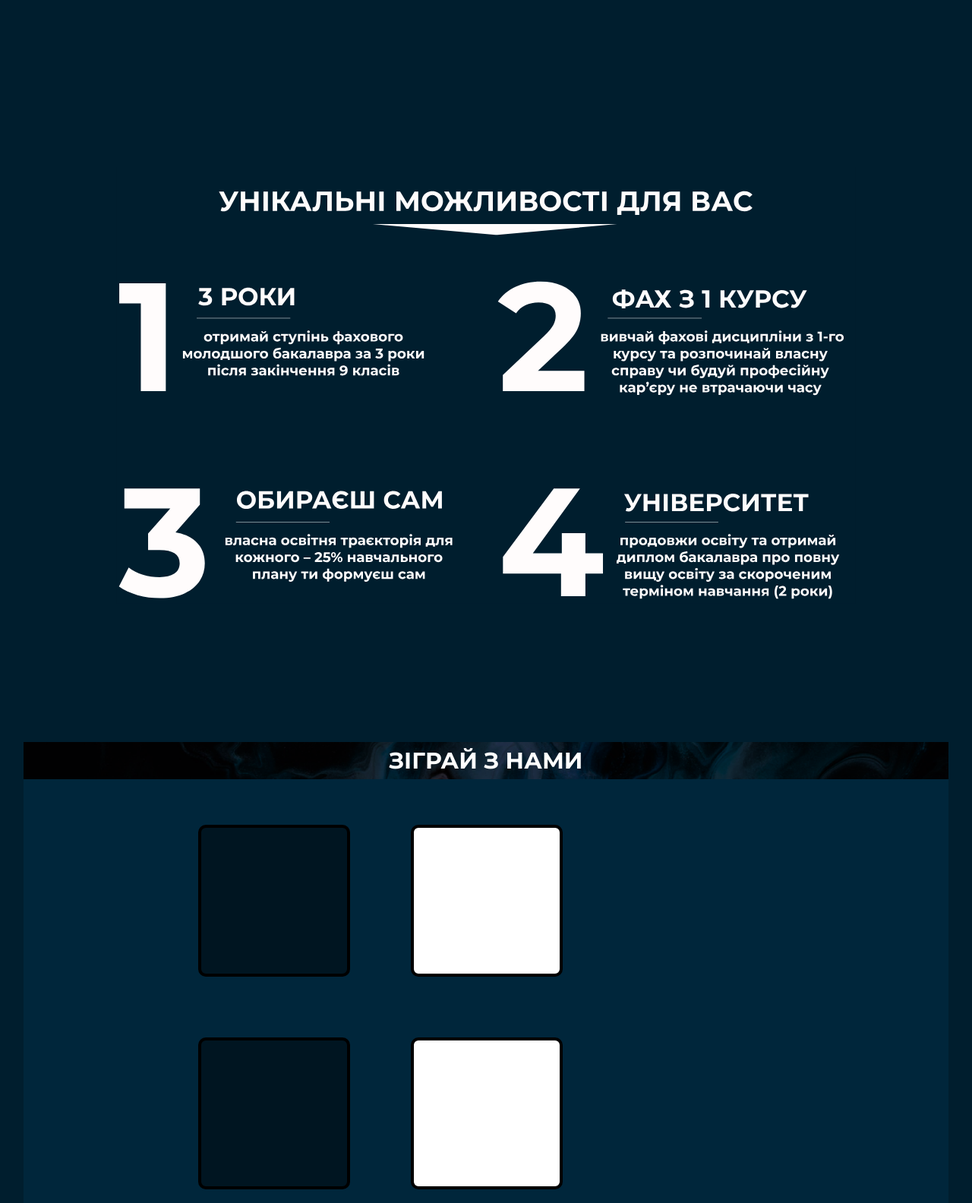
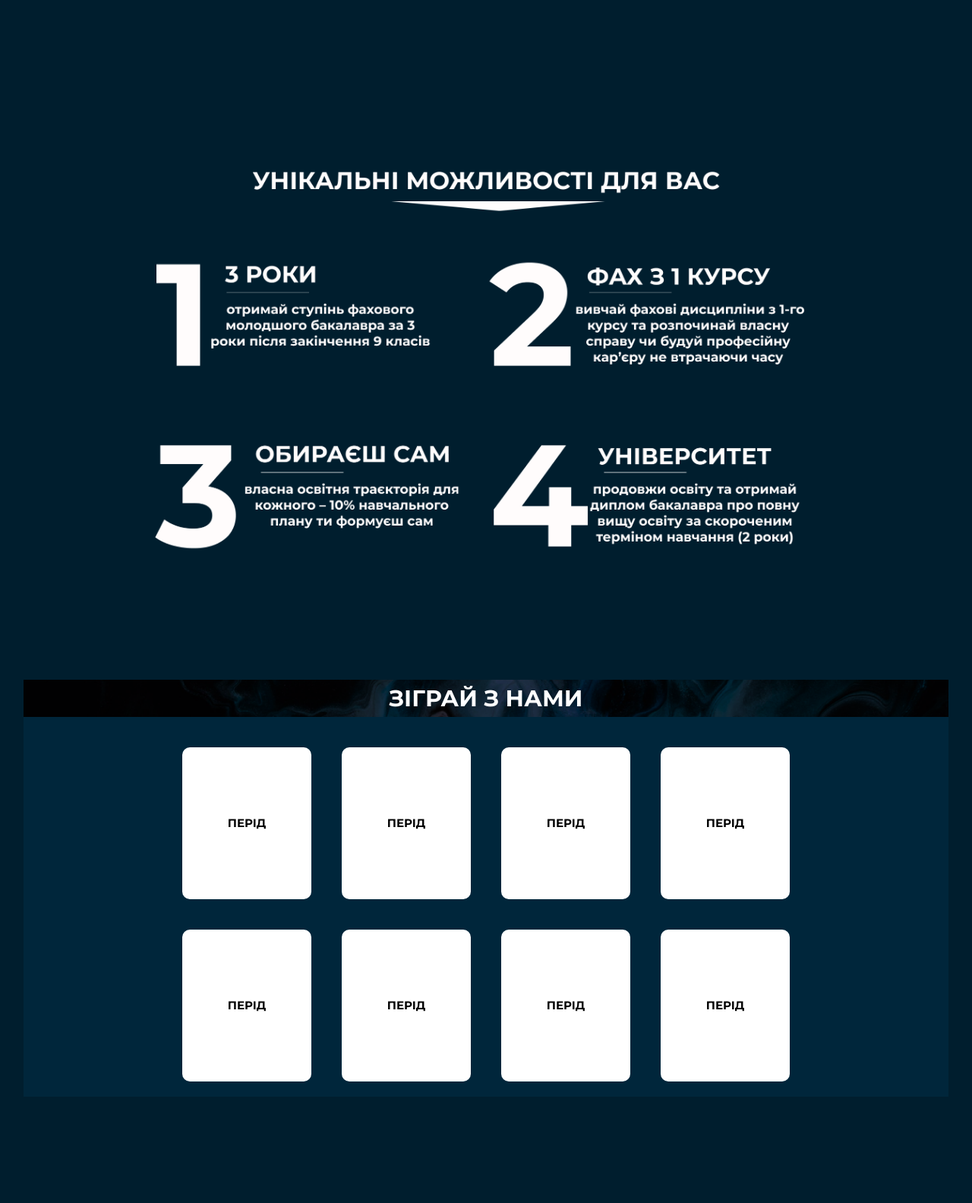
Before and after one commit to VladIvanchuk/Stie, a PHP site: page / in a window 1280 px wide. Shown: the part 3093-4677 px from the top of the page at 76% size. Run offline with PHP 8.4, Linux system fonts and the light colour scheme; some libraries are stand-ins or nearby versions.

Commit message:
Add files via upload

```diff
--- a/css/style.css
+++ b/css/style.css
@@ -623,8 +760,19 @@ header.sticky {
 	text-align: center;
 }
 
-.opp img{
-	width: 80%;
+.oppbottom{
+	width: 75%;
+	padding-bottom: 20px;
+}
+.opp__header{
+	transition: .5s;
+	width: 70%;
+	padding-bottom: 20px;
+}
+
+.opp__header:hover{
+	transform: scale(1.1);
+	transition: .3s;
 }
 
 
@@ -661,36 +810,53 @@ header.sticky {
 
 }
 
-.g__items{
+.game__items{
+	align-items: center;
+	display: flex;
+    flex-wrap: wrap;
+    justify-content: space-between;
+
+}
+
+.wrap{
 	margin: 0 auto;
-	padding: 0 11%;
+	padding: 0 1%;
 	display: flex;
 	flex-wrap: wrap;
 	align-items: center;
 }
 
-.game__item{
-	width: 200px;
-	height: 200px;
-	background-color: #fff;
-	margin: 40px;
-	border-radius: 10px;
-	border: 4px solid black;
+.card {
+  width: 170px;
+  height: 200px;
+  position: relative;
+  margin: 20px;
+  perspective: 1000px;
+  font-weight: bold;
 }
+.front, .back {
+  position: absolute;
+  width: 100%;
+  height: 100%;
+  left: 0;
+  top: 0;
+  display: flex;
+  justify-content: center;
+  align-items: center;
+  transition: .75s;
+  backface-visibility: hidden;
+  border-radius: 10px;
+}
+.front {
+  background-color: #fff;
+}
+.back {
+  background-color: #BDBDBD;
+  transform: rotateY(180deg);
+}
+.card:hover .front {transform: rotateY(180deg);}
+.card:hover .back {transform: rotateY(360deg);}
 
-._b{
-	background-color: #001521;
-}
-
-@media (max-width: 1500px){
-	.game__item{
-	min-width: 180px;
-	min-height: 180px;
-	}
-	.g__items{
-	padding: 0 190px;
-}
-}
 
 /************************************************/
 
--- a/index.html
+++ b/index.html
@@ -8,31 +8,93 @@
 	<link rel="stylesheet" type="text/css" href="css/reset.css">
 	<link rel="stylesheet" type="text/css" href="css\style.css">
 	<link rel="preconnect" href="https://fonts.gstatic.com">
+  <link rel="stylesheet" href="https://cdnjs.cloudflare.com/ajax/libs/animate.css/4.1.1/animate.min.css"/>
 	<link href="https://fonts.googleapis.com/css2?family=Montserrat:ital,wght@0,100;0,200;0,300;0,400;0,500;0,600;0,700;0,800;1,100;1,200;1,300;1,400;1,500;1,600;1,700;1,800;1,900&display=swap" rel="stylesheet">
+  <script src="https://kit.fontawesome.com/352aae529f.js" crossorigin="anonymous"></script>
 	<script src="https://ajax.googleapis.com/ajax/libs/jquery/3.5.1/jquery.min.js"></script>
   <title>НЕМК | Підприємництво, торгівля та біржова діяльність</title>
 </head>
 <body>
+
+  <a id="btnup"></a>
+
 	<header>
 		<div class="container">
 			<div class="header__container">
 
-			<div class="header__menu">
-				<a href="" class="menu__link">
-				<img class="menu__button" src="img/svg/Кнопка меню.svg" alt="Меню">
-				</a>
-			</div>
+			<div class="hamburger-menu">
+    <input id="menu__toggle" type="checkbox" />
+    <label class="menu__btn" for="menu__toggle">
+      <span></span>
+    </label>
 
-			<nav class="header__nav">
+    <ul id="nav" class="menu__box">
+      <li><a class="menu__item" href=""> Головна</a></li>
+
+      <li><a class="menu__item sub" href="#"><i class="fas fa-caret-down"></i> Про нас</a>
+        <ul>
+            <li><a href="#">Історія</a></li>
+            <li><a href="#">Досягнення</a></li>
+            <li><a href="#">Дисципліни</a></li>
+            <li><a href="#">Випускники</a></li>
+            <li><a href="#">Ресурси</a></li>
+        </ul>
+      </li>
+      <li><a class="menu__item" href="#">Вступнику</a></li>
+      <li><a class="menu__item sub" href="#"><i class="fas fa-caret-down"></i> Студенту</a>
+        <ul>
+            <li><a href="#">Співпраця з ВНЗ</a></li>
+            <li><a href="#">Працевлаштування</a></li>
+            <li><a href="#">Викладачі</a></li>
+            <li><a href="#">Оплата навчання</a></li>
+        </ul>
+      </li>
+      <li><a class="menu__item" href="#"><i class="fas fa-caret-down"></i> Діяльність</a>
+        <ul>
+            <li><a href="#">Конференції</a></li>
+            <li><a href="#">Олімпіади</a></li>
+        </ul>
+      </li>
+
+      <li><a class="menu__item" href="#"><i class="fas fa-caret-down"></i> Наші випускники</a>
+        <ul>
+            <li><a href="#">Наукова сфера</a></li>
+            <li><a href="#">Виробнича сфера</a></li>
+            <li><a href="#">Суспільна діяльність</a></li>
+        </ul>
+      </li>
+      <li><a class="menu__item" href="#">Інформаційні ресурси</a></li>
+    </ul>
+  </div>
+
+
+			<nav class="header__nav nav">
 				<ul class="header__nav__ul">
 					<li class="header__item">
 						<a  href=""><img class="nav__button" src="img/svg/nav (1).svg"><a  id="activ_page" href="" class="header__link">Головна</a></a>
 					</li>
 					<li class="header__item">
-						<a href=""><img class="nav__button" src="img/svg/nav (2).svg"><a href="" class="header__link">Про нас</a></a>
+            <div class="dropdown">
+						<a href=""><img class="nav__button" src="img/svg/nav (2).svg"><a href="#about_us" class="header__link">Про нас</a></a>
+            <div class="dropdown-content">
+              <a href="">Історія</a>
+                <a href="">Досягнення</a>
+                <a href="">Дисципліни</a>
+                <a href="">Випускники</a>
+                <a href="">Ресурси</a>
+             </div>
+           </div>
 					</li>
 					<li class="header__item">
+             <div class="dropdown">
 						<a href=""><img class="nav__button" src="img/svg/nav (3).svg"><a href="" class="header__link">Студенту</a></a>
+            <div class="dropdown-content">
+                <a href="">Співпраця з ВНЗ</a>
+                <a href="">Працевлаштування</a>
+                <a href="">Викладачі</a>
+                <a href="">Оплата навчання</a>
+             </div>
+           </div>
 					</li>
 					<li class="header__item">
 						<a href=""><img class="nav__button" src="img/svg/nav (4).svg"><a href="" class="header__link">Вступнику</a></a>
@@ -56,12 +118,12 @@
 			<div class="intro__items">
 
 			<div class="intro__top">
-				<ul class="intro__ul">
+				<ul class="intro__ul animate__animated animate__fadeInRight">
 					<li class="intro__item">
-						<a href=""><img src="img/svg/facebook.svg"></a>
+						<a href="https://www.facebook.com/groups/695945527236874"><img src="img/svg/facebook.svg"></a>
 					</li>
 					<li class="intro__item">
-						<a href=""><img src="img/svg/instagram.svg"></a>
+						<a href="https://www.instagram.com/stud.nemk/"><img src="img/svg/instagram.svg"></a>
 					</li>
 					<li class="intro__item">
 						<a href=""><img src="img/svg/phone.svg"></a>
@@ -96,7 +158,7 @@
 
 			<div class="bmts">
 				<ul class="main__buttons">
-				<li class="main__btn">
+				<li class="main__btn ">
 					<a href=""><img src="img/svg/Денна форма навчання.svg" alt=""></a>
 				</li>
 				<li class="main__btn">
@@ -165,10 +227,10 @@
     </div>
   </div>
 
-	</section>
+	</section >
 
 
-	<section>
+	<section id="about_us" >
 
     <p class="us__header">ПРО НАС</p>
 	<div class="mini-nav">
@@ -194,7 +256,8 @@
 	<section>
 		<div class="container">
 			<div class="opp">
-				<img src="img/svg/Унікальні можливості.svg" alt="">
+				<a href=""><img class="opp__header" src="img/Group 15.png" alt=""></a>
+        <img class="oppbottom wow animate__animated animate__fadeInUpBig" src="img/Group 16.png" alt="">
 			</div>
 		</div>
 	</section>
@@ -205,18 +268,48 @@
 		<div class="game">
 			<p class="game__header">ЗІГРАЙ З НАМИ</p>
 
-			<div class="gblock">
-			<ul class="g__items">
-				<li><div class="game__item _b"></div></li>
-				<li><div class="game__item"></div></li>
-				<li><div class="game__item _b"></div></li>
-				<li><div class="game__item"></div></li>
-				<li><div class="game__item"></div></li>
-				<li><div class="game__item _b"></div></li>
-				<li><div class="game__item"></div></li>
-				<li><div class="game__item _b"></div></li>
-			</ul>
-			</div>
+      <div class="game__items">
+
+    		<div class="wrap">
+          <div class="card">
+            <div class="front"><span>ПЕРІД</span></div>
+            <div class="back"><span>ЗАД</span></div>
+          </div>
+          <div class="card">
+            <div class="front"><span>ПЕРІД</span></div>
+            <div class="back"><span>ЗАД</span></div>
+          </div>
+          <div class="card">
+            <div class="front"><span>ПЕРІД</span></div>
+            <div class="back"><span>ЗАД</span></div>
+          </div>
+          <div class="card">
+            <div class="front"><span>ПЕРІД</span></div>
+            <div class="back"><span>ЗАД</span></div>
+          </div>
+
+           </div>
+
+          <div class="wrap">
+          <div class="card">
+            <div class="front"><span>ПЕРІД</span></div>
+            <div class="back"><span>ЗАД</span></div>
+          </div>
+          <div class="card">
+            <div class="front"><span>ПЕРІД</span></div>
+            <div class="back"><span>ЗАД</span></div>
+          </div>
+          <div class="card">
+             <div class="front"><span>ПЕРІД</span></div>
+             <div class="back"><span>ЗАД</span></div>
+          </div>
+          <div class="card">
+             <div class="front"><span>ПЕРІД</span></div>
+             <div class="back"><span>ЗАД</span></div>
+          </div>
+
+        </div>
+        </div>
 		</div>
 		</div>
 	</section>
@@ -239,7 +332,7 @@
 					</div>
 			</div>
 
-			<table class="contacts__table">
+			<table class="contacts__table wow animate__animated animate__fadeInUpBig">
    			   <tr>
    			   	<td class="contacts__table_r">
    			   		<img src="img/svg/loc.svg" alt=""><p>вул. Шахтарська 16,м.<br> Нововолинськ, <br> Волинська область  </p>
@@ -320,10 +413,10 @@
       <div class="footer__item">
       <ul class="footer__ul">
             <li class="footer__img">
-              <a href=""><img src="img/svg/facebook.svg"></a>
+              <a href="https://www.facebook.com/groups/695945527236874"><img src="img/svg/facebook.svg"></a>
             </li>
             <li class="footer__img">
-              <a href=""><img src="img/svg/instagram.svg"></a>
+              <a href="https://www.instagram.com/stud.nemk/"><img src="img/svg/instagram.svg"></a>
             </li>
             <li class="footer__img">
               <a href=""><img src="img/svg/phone.svg"></a>
@@ -336,6 +429,10 @@
     <script src="js/mainjquery.js"></script>
     <script src="js/slick.min.js"></script>
     <script src="js/slider.js"></script>
+    <script src="js/wow.min.js"></script>
+    <script>
+      new WOW().init();
+    </script>
 
 </body>
 </html>
```
Also changed, not shown: other parts of css/style.css (+229 -5 lines), js/mainjquery.js (+30 -0 lines), img/Group 15.png (added), img/Group 16.png (added), img/svg/up-arrow-angle.svg (added), js/wow.min.js (added).
